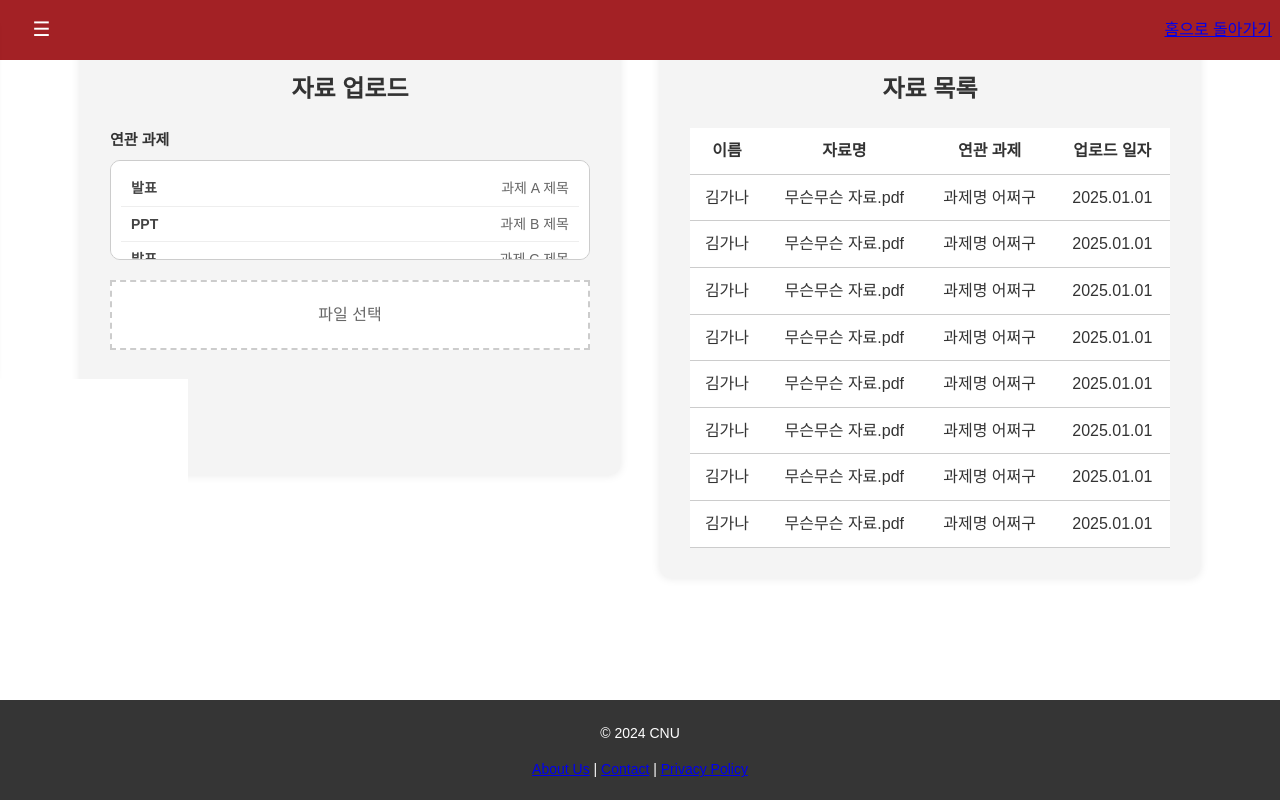
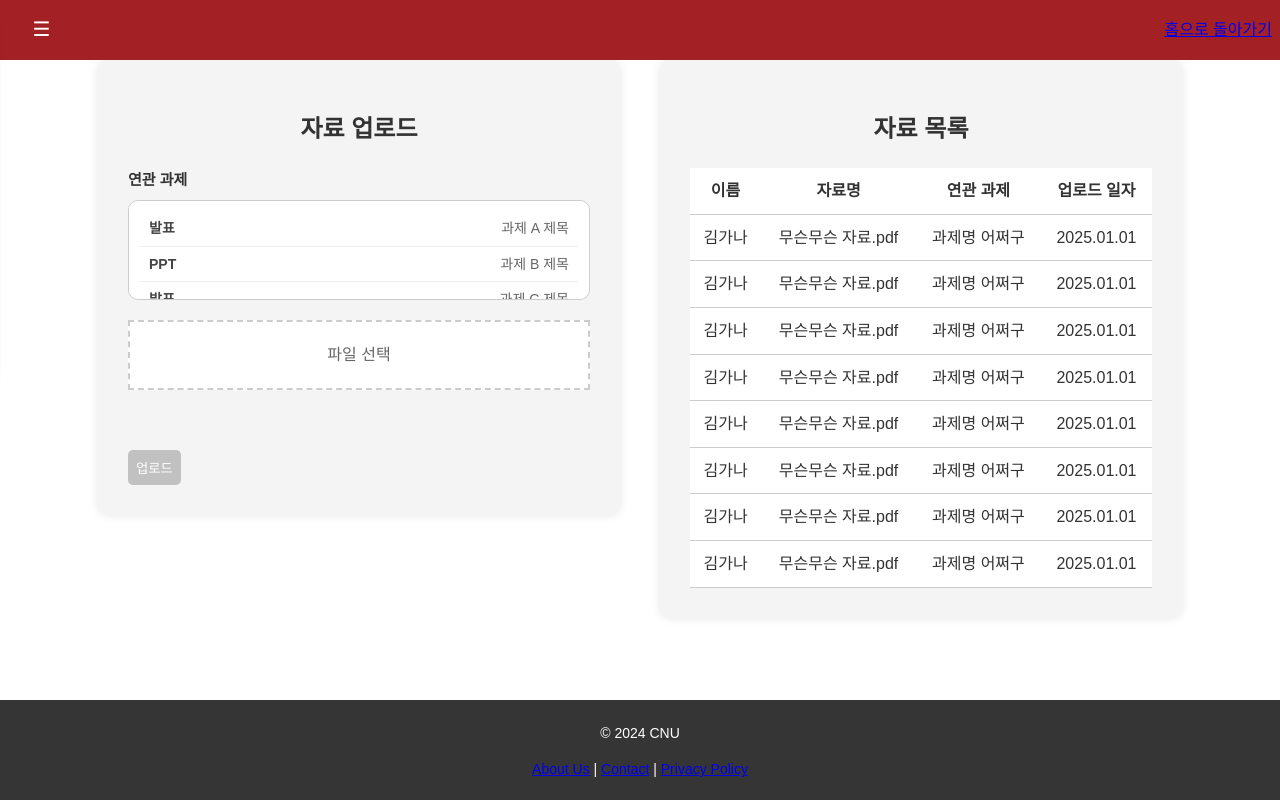
Before and after one commit to cnu-teamPLate/front_, a React (Create React App) app: page /FileUpload in a window 1280 px wide. Built offline with nearby package versions, Linux system fonts and the light colour scheme.

Commit message:
sidebar fixxed

```diff
--- a/src/components/SideBar/SideBar.css
+++ b/src/components/SideBar/SideBar.css
@@ -1,6 +1,4 @@
-/* 기본적으로 사이드바 숨김 */
 .sidebar {
-    /* 추가: 화면에 고정하기 위한 설정 */
     position: fixed;
     top: 0;
     left: -280px;
@@ -59,7 +57,6 @@
 
 /* 할 일 리스트 영역 컨테이너 */
 .todolist-container {
-    width: 10%;
     display: flex;
     justify-content: center;
     margin-top: 10px;
@@ -73,6 +70,7 @@
 }
 
 .todolist-wrapper {
+    width: 2px;
     background-color: #fff;
     border-radius: 8px;
     padding: 10px;
--- a/src/pages/Assignment/Assignment.css
+++ b/src/pages/Assignment/Assignment.css
@@ -77,7 +77,7 @@
     justify-content: center;
     gap: 5px;
     flex-direction: column;
-    padding: 0!important;
+    padding: 0;
 }
 
 .As-title textarea, .As-detail textarea {
--- a/src/pages/FileUpload/FileUploadPage.css
+++ b/src/pages/FileUpload/FileUploadPage.css
@@ -11,16 +11,15 @@ body {
   align-items: flex-start;
   gap: 40px;
   padding: 40px 20px;
-  background-color: #fff;
 }
 
 .upload-section,
 .list-section {
-  background-color: #f4f4f4 !important;
-  padding: 30px !important;
-  border-radius: 10px !important;
-  width: 45% !important;
-  box-shadow: 0 0 10px rgba(0, 0, 0, 0.1) !important;
+  background-color: #f4f4f4;
+  padding: 30px;
+  border-radius: 10px;
+  width: 45%;
+  box-shadow: 0 0 10px rgba(0, 0, 0, 0.1);
 }
 
 h2 {
```
